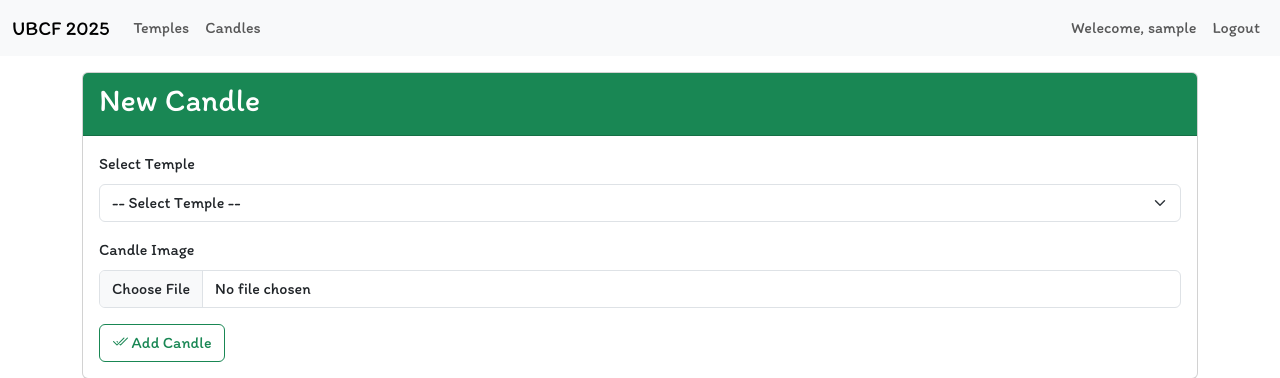
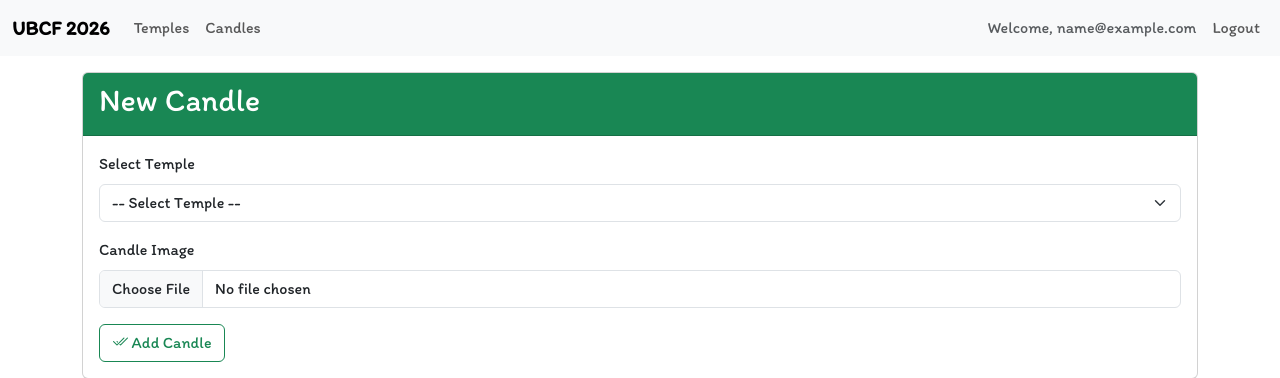
Before and after one commit to std67122420301-alt/ubon-candle-fest-2026, a Flask app: page /candles/new_candle in a window 1280 px wide. Shown: the top 378 px of the page. Run offline with Flask 3, Linux system fonts and the light colour scheme; a user stored in the database is signed in; tables that the repository leaves empty hold one stand-in row (values such as "Sample post").

Commit message:
เเกไขเเล้ว

```diff
--- a/ubcf/templates/navbar.html
+++ b/ubcf/templates/navbar.html
@@ -1,41 +1,38 @@
 <nav class="navbar navbar-expand-lg navbar-light bg-light">
   <div class="container-fluid">
-    <a class="navbar-brand" href="{{url_for('index')}}">UBCF 2025</a>
-    <button class="navbar-toggler" type="button" data-bs-toggle="collapse" data-bs-target="#navbarNavDropdown" aria-controls="navbarNavDropdown" aria-expanded="false" aria-label="Toggle navigation">
+    <!-- เปลี่ยนจาก 2025 เป็น 2026 -->
+    <a class="navbar-brand fw-bold" href="{{ url_for('index') }}">UBCF 2026</a>
+
+    <button class="navbar-toggler" type="button" data-bs-toggle="collapse" data-bs-target="#navbarNav">
       <span class="navbar-toggler-icon"></span>
     </button>
-    <div class="collapse navbar-collapse" id="navbarNavDropdown">
+
+    <div class="collapse navbar-collapse" id="navbarNav">
       <ul class="navbar-nav me-auto">
+        <!-- เพิ่มเมนู Temples -->
+        <li class="nav-item">
+          <a class="nav-link" href="{{ url_for('temples') }}">Temples</a>
+        </li>
+        <!-- เมนู Candles -->
+        <li class="nav-item">
+          <a class="nav-link" href="{{ url_for('candles') }}">Candles</a>
+        </li>
+      </ul>
 
-        {% if current_user.role_id==1 %}
+      <ul class="navbar-nav ms-auto">
+        {% if current_user.is_authenticated %}
           <li class="nav-item">
-              <a class="nav-link" href="{{url_for('temples')}}">Temples</a>
+            <span class="nav-link text-muted">Welcome, {{ current_user.email }}</span>
           </li>
           <li class="nav-item">
-              <a class="nav-link" href="{{url_for('candles')}}">Candles</a>
-            </li>
-        {% endif %}
-        {% if current_user.role_id==2 %}
-            <li class="nav-item">
-              <a class="nav-link" href="{{url_for('candles')}}">Candles</a>
-            </li>
-        {% endif %}
-
-      </ul>
-      <ul class="navbar-nav">
-        {% if current_user.is_authenticated %}
-            <li class="nav-item">
-              <a class="nav-link" href="#">Welecome, {{current_user.username}}</a>
-            </li>
-            <li class="nav-item">
-              <a class="nav-link" href="{{url_for('logout')}}">Logout</a>
+            <a class="nav-link" href="{{ url_for('logout') }}">Logout</a>
           </li>
         {% else %}
           <li class="nav-item">
-              <a class="nav-link" href="{{url_for('register')}}">Register</a>
+            <a class="nav-link" href="{{ url_for('login') }}">Login</a>
           </li>
           <li class="nav-item">
-              <a class="nav-link" href="{{url_for('login')}}">Login</a>
+            <a class="nav-link" href="{{ url_for('register') }}">Register</a>
           </li>
         {% endif %}
       </ul>
```
Lines whose indentation alone changed are shown as unchanged.
